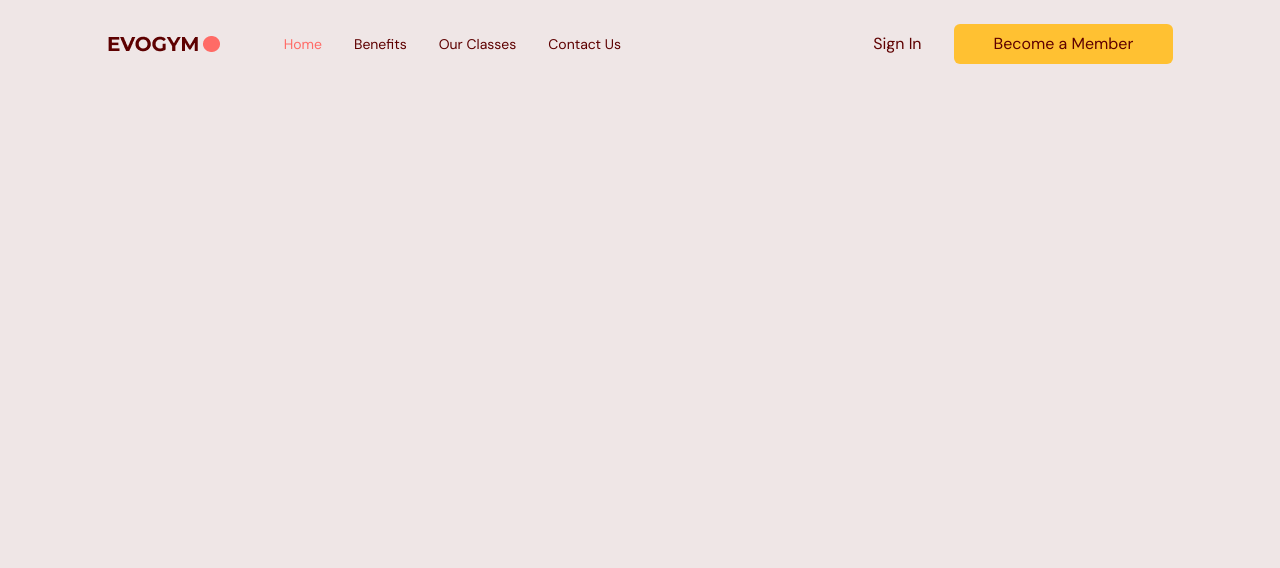
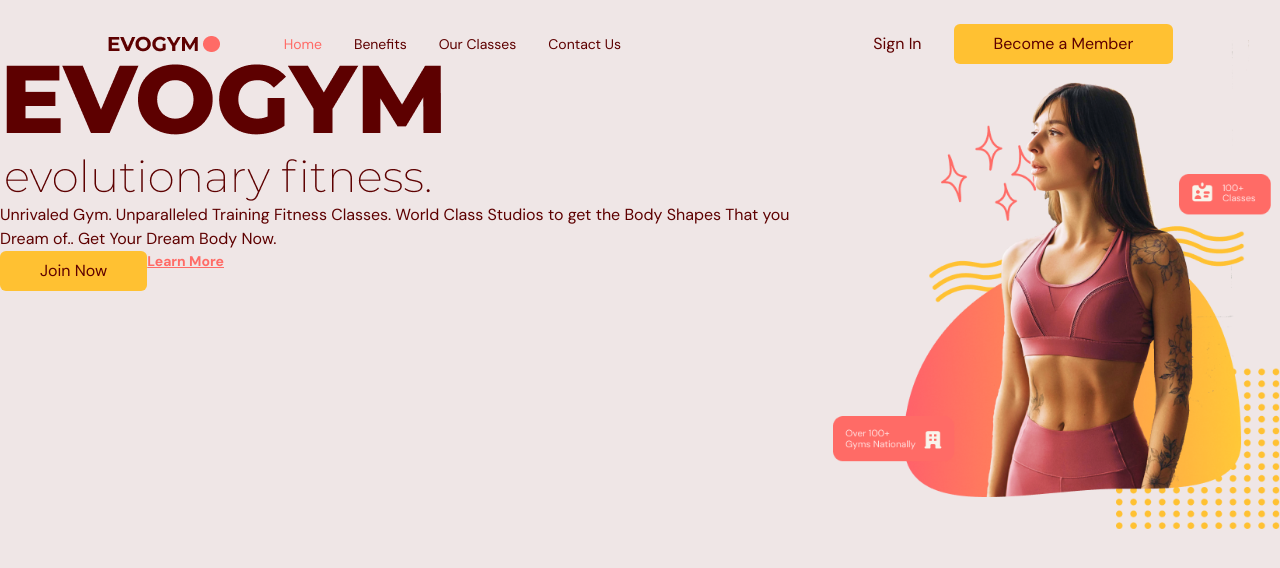
Before and after one commit to tunkrawaysoe/gym-website, a React (Vite) app in the folder gym-TypeScript/: page / in a window 1280 px wide. Shown: the top 568 px of the page. Built offline with nearby package versions, Linux system fonts and the light colour scheme.

Commit message:
Add Home section with hero text, image, and call-to-action

```diff
--- a/gym-TypeScript/src/App.tsx
+++ b/gym-TypeScript/src/App.tsx
@@ -1,6 +1,7 @@
 import NavBar from "@/Scenes/NavBar/NavBar";
 import { useEffect, useState } from "react";
 import { SelectedPage } from "@/Shared/type";
+import Home from '@/Scenes/home'
 
 function App() {
   const [selectedPage,setSelectedPage] = useState<SelectedPage>(SelectedPage.Home)
@@ -25,8 +26,13 @@
 
 
   return (
-    <div className="app bg-gray-50">
-      <NavBar selectedPage = {selectedPage} setSelectedPage = {setSelectedPage}/>
+    <div className="app bg-gray-50 ">
+      <NavBar
+      selectedPage = {selectedPage}
+      setSelectedPage = {setSelectedPage}
+      isTopOfPage = {isTopOfPage}
+      />
+      <Home setSelectedPage={setSelectedPage}/>
     </div>
   );
 }
--- a/gym-TypeScript/src/Scenes/NavBar/NavBar.tsx
+++ b/gym-TypeScript/src/Scenes/NavBar/NavBar.tsx
@@ -7,19 +7,22 @@
 import ActionButton from '@/Shared/ActionButton';
 
 type Props = {
+  isTopOfPage : boolean;
   selectedPage : SelectedPage;
   setSelectedPage : (value : SelectedPage) => void;
 
 };
 
-const NavBar = ({selectedPage,setSelectedPage}: Props) => {
+const NavBar = ({isTopOfPage,selectedPage,setSelectedPage}: Props) => {
   const [isMenuToggled,setIsMenuToggled] = useState<boolean>(false)
   const flexBetween = "flex items-center justify-between";
   const isNonMobileScreen = useMediaQuery("(min-width: 1060px)");
+  const navBarBackGround = isTopOfPage ? '' : 'bg-white bg-opacity-90 shadow-md';
+
  return (
     <nav>
       <div
-        className={` ${flexBetween} fixed top-0 z-30 w-full py-6`}
+        className={`${navBarBackGround} ${flexBetween} fixed top-0 z-30 w-full py-6`}
       >
         <div className={`${flexBetween} mx-auto w-5/6`}>
           <div className={`${flexBetween} w-full gap-16`}>
--- /dev/null
+++ b/gym-TypeScript/src/Scenes/home/Index.tsx
@@ -0,0 +1,49 @@
+import HomePageText from '@/assets/HomePageText.png';
+import HomePageGraphic from '@/assets/HomePageGraphic.png'
+import ActionButton from '@/Shared/ActionButton';
+import AnchorLink from "react-anchor-link-smooth-scroll";
+import { SelectedPage } from '@/Shared/type';
+
+type Props = {
+    setSelectedPage :  (value : SelectedPage)=>void
+
+}
+
+const Home = ({setSelectedPage}: Props) => {
+
+  return (
+    <section id='home' className="gap-16 py-10 md:h-full md:pb-0">
+        <div className='flex'>
+            <div>
+                <div>
+                    <img alt="" src={`${HomePageText}`}/>
+                    <p>
+                        Unrivaled Gym. Unparalleled Training Fitness Classes. World Class
+                        Studios to get the Body Shapes That you Dream of.. Get Your Dream
+                        Body Now.
+                    </p>
+                </div>
+                <div className='flex'>
+                    <ActionButton>
+                        Join Now
+                    </ActionButton>
+                    <AnchorLink className='text-sm font-bold text-primary-500  underline'
+                    onClick = {()=>setSelectedPage(SelectedPage.ContactUs)}
+                    href={`#${SelectedPage.ContactUs}`}>
+                        <p>Learn More</p>
+
+                    </AnchorLink>
+
+                </div>
+          </div>
+
+            <div>
+                <img alt='home-page-graphic' src={`${HomePageGraphic}`}/>
+
+            </div>
+        </div>
+    </section>
+  )
+}
+
+export default Home
```
